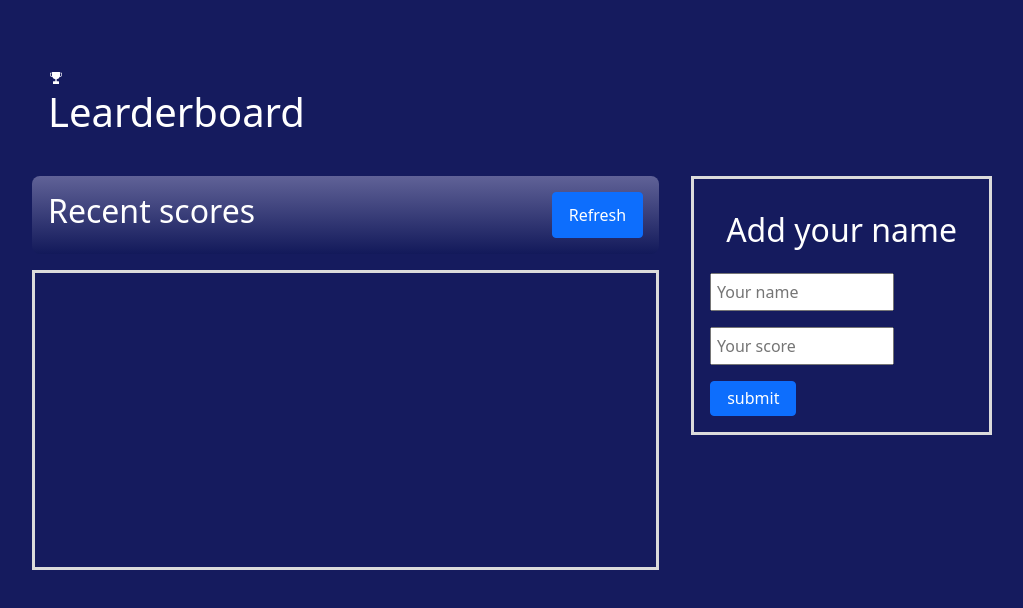
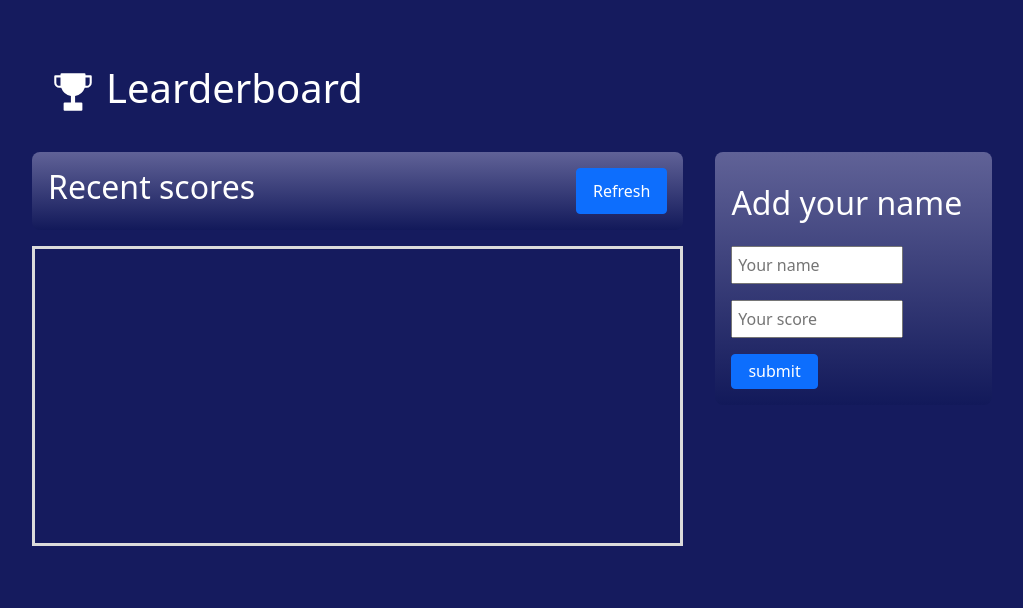
Before and after one commit to tarikbouari/LeaderBoard-App, a website built with webpack: page src/index.html in a window 1280 px wide. Shown: the whole page, without its empty margins (128-1151 px from the left). Built offline with nearby package versions, Linux system fonts and the light colour scheme; no server answers.

Commit message:
update style

```diff
--- a/src/style.css
+++ b/src/style.css
@@ -21,9 +21,16 @@ body {
 }
 
 header {
+  display: flex;
+  gap: 0.5em;
+  align-items: center;
   width: 80%;
   padding: 4rem 3rem 0 3rem;
   margin: 0 auto;
+}
+header svg {
+  width: 50px;
+  height: 50px;
 }
 
 .recent-scores {
@@ -54,7 +61,6 @@ header {
 }
 
 .add-scores h2 {
-  padding: 1rem;
 }
 
 form {
@@ -65,7 +71,9 @@ form {
 }
 .ctn-form {
   padding: 1rem;
-  border: 3px solid #DBDBDB;
+  background-image: linear-gradient(180deg, #606297, #12195A);
+  border-radius: 0.5rem;
+  /* box-shadow: 2px 2px #DBDBDB; */
 }
 button {
   width: min-content;
@@ -75,6 +83,12 @@ button {
 .flex {
   display: flex;
   padding: 0.5rem;
+  background-image: linear-gradient(180deg, #606297, #6C709C);
+  padding: 1rem;
+  gap: 3rem;
+  margin: 0.5rem 0;
+  border-radius: 0.5rem;
+
 }
 
 .name-board {
```
Also changed, not shown: images/award-trophy (1).svg (added).
